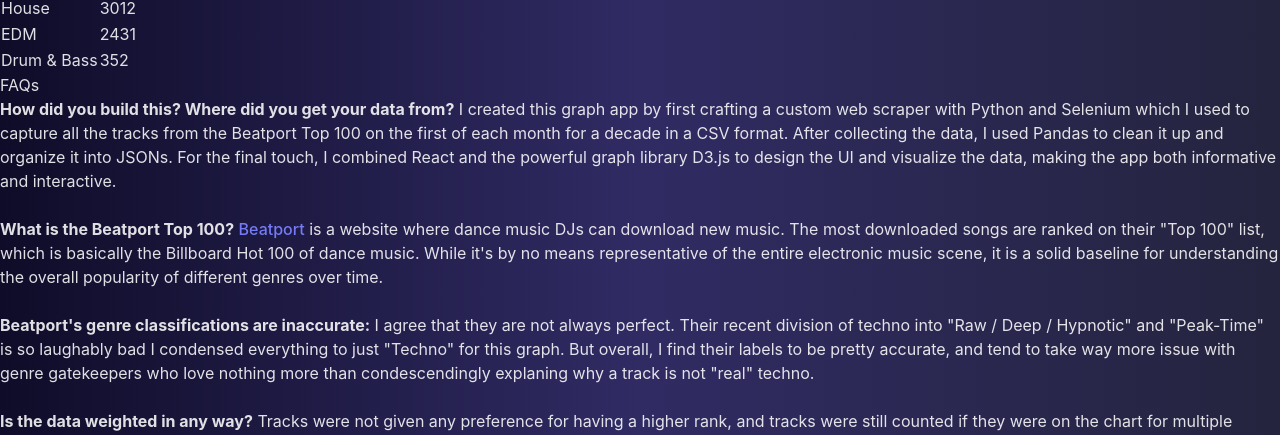
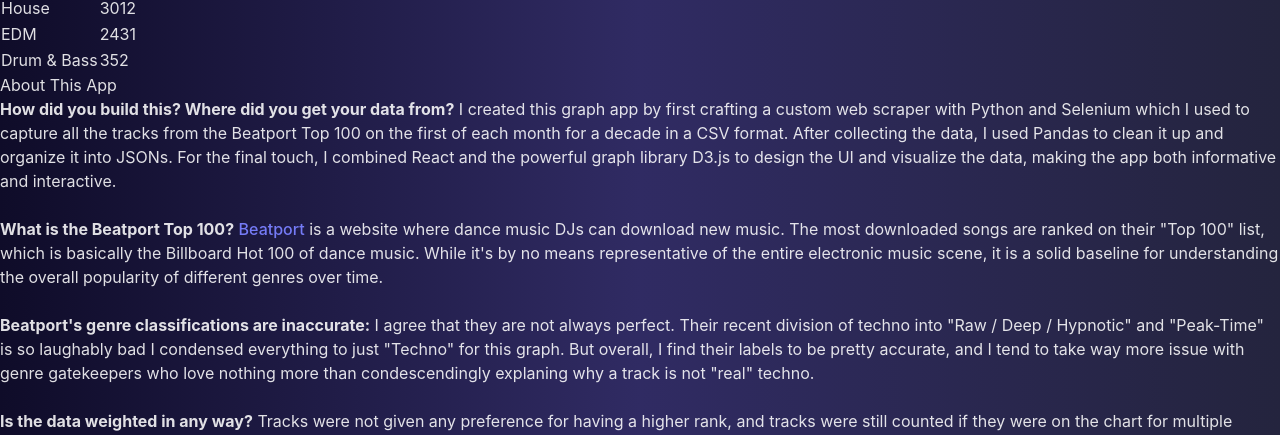
Before and after one commit to thomasfaddegon/beat-trends, a React (Vite) app: page / in a window 1280 px wide. Shown: the part 1235-1670 px from the top of the page. Built offline with nearby package versions, Linux system fonts and the light colour scheme.

Commit message:
updated section title

```diff
--- a/src/FAQ.tsx
+++ b/src/FAQ.tsx
@@ -1,7 +1,7 @@
 const FAQ = () => {
   return (
     <div className="max-w-3xl flex flex-col items-center self-center my-16">
-      <h2 className="text-4xl font-bold mb-4">FAQs</h2>
+      <h2 className="text-4xl font-bold mb-6">About This App</h2>
       <p>
         <strong>
           How did you build this? Where did you get your data from?
@@ -28,8 +28,8 @@ const FAQ = () => {
         agree that they are not always perfect. Their recent division of techno
         into "Raw / Deep / Hypnotic" and "Peak-Time" is so laughably bad I
         condensed everything to just "Techno" for this graph. But overall, I
-        find their labels to be pretty accurate, and tend to take way more issue
-        with genre gatekeepers who love nothing more than condescendingly
+        find their labels to be pretty accurate, and I tend to take way more
+        issue with genre gatekeepers who love nothing more than condescendingly
         explaning why a track is not "real" techno.
       </p>
       <p>
```
Also changed, not shown: 1 other file (tests, documents, lock files or other folders).
